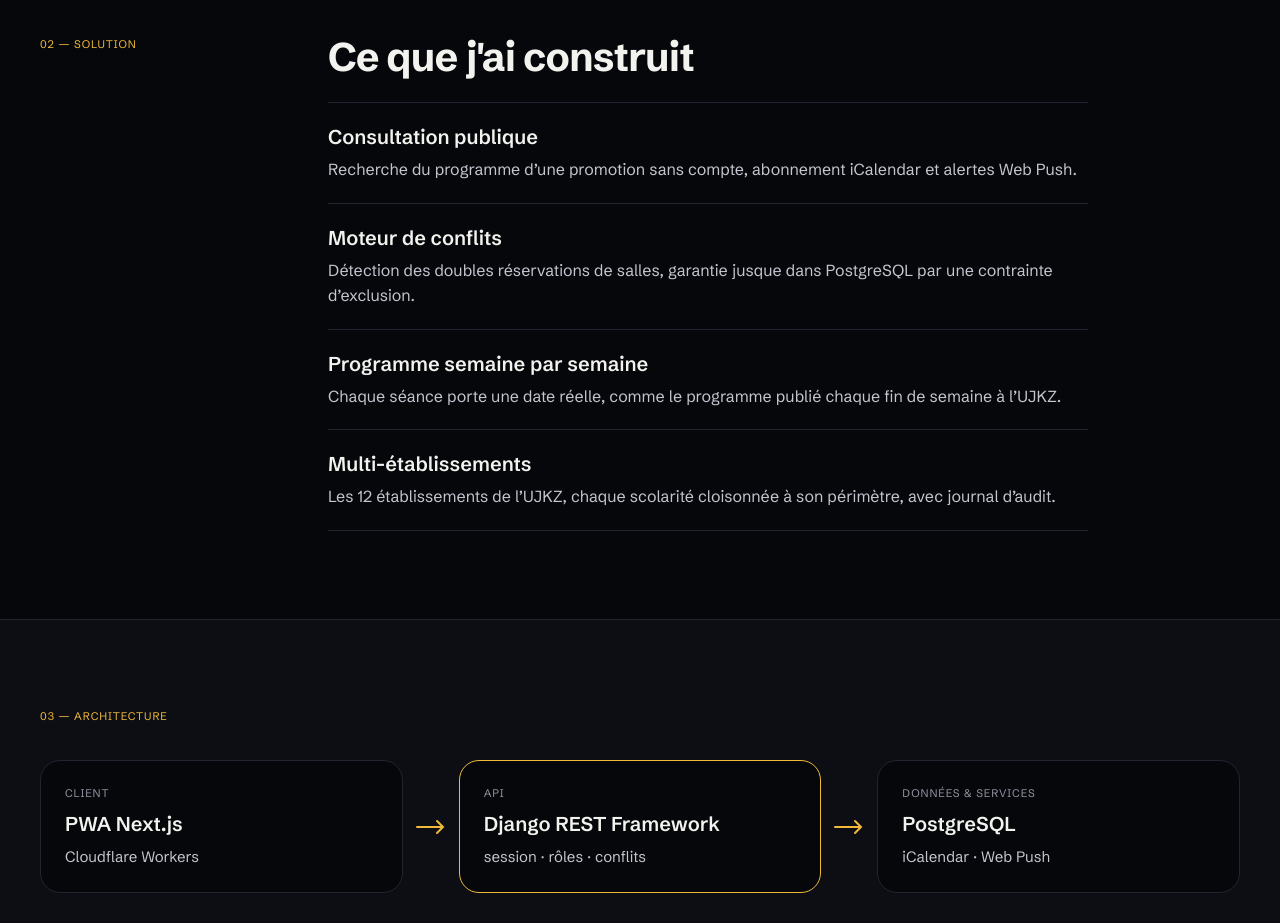
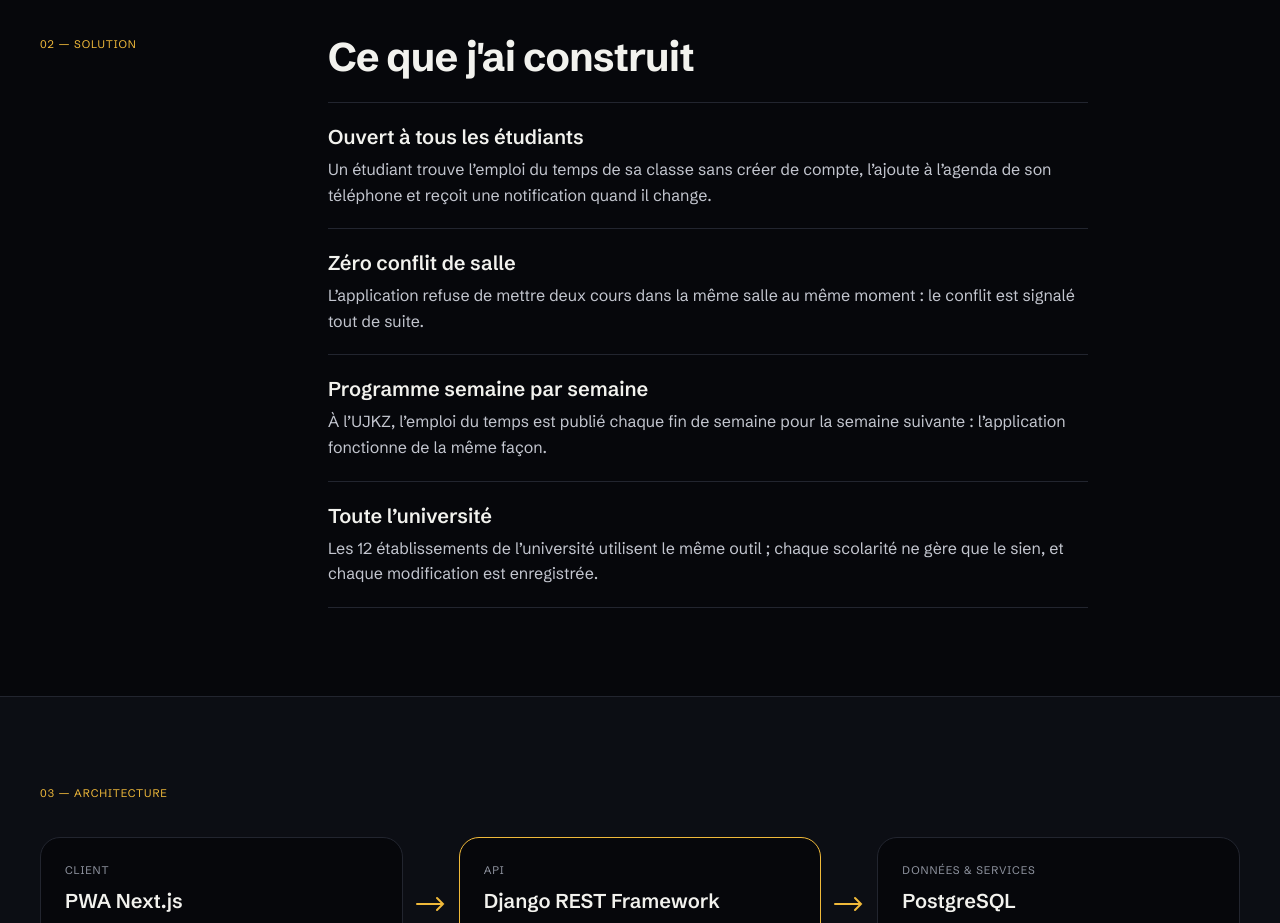
Before and after one commit to Ednik75/PORTFOLIO, a React (Vite) app: page /projets/campus-manager in a window 1280 px wide. Shown: the part 1440-2363 px from the top of the page. Built offline with nearby package versions, Linux system fonts and the light colour scheme.

Commit message:
Réécrit les fonctionnalités des projets en langage simple
Co-Authored-By: Claude Opus 5.5 <noreply@anthropic.com>
Claude-Session: https://claude.ai/code/session_018NZun9XzD8psAX51BvS6Es

```diff
--- a/src/data/projects.js
+++ b/src/data/projects.js
@@ -34,19 +34,19 @@ export const projects = [
         },
         {
           title: 'Boutiques sur la carte',
-          text: 'Boutiques géolocalisées sur une carte interactive Leaflet, avec avis clients (note et commentaire).',
+          text: 'Le client voit les boutiques proches de lui sur une carte, et peut leur laisser une note et un avis.',
         },
         {
           title: 'Commande et paiement local',
-          text: 'Orange Money, Moov Money, Wave ou paiement à la livraison ; reçu par email à la commande et à la livraison.',
+          text: 'Le client paie avec Orange Money, Moov Money, Wave ou à la livraison, et reçoit un reçu par email.',
         },
         {
           title: 'Espace commerçant complet',
-          text: 'Produits avec photos, stock avec seuils d’alerte et historique, statistiques de vente en graphiques.',
+          text: 'Le commerçant ajoute ses produits avec photos, suit son stock (alerte quand il baisse) et voit ses ventes en graphiques.',
         },
         {
-          title: 'Sécurité soignée',
-          text: 'JWT, bcrypt, connexion Google, limitation de débit anti brute-force et décrément de stock transactionnel.',
+          title: 'Sécurisé',
+          text: 'Mots de passe chiffrés, connexion avec Google, protection contre les tentatives de piratage, et jamais deux clients pour le dernier article en stock.',
         },
       ],
       architecture: [
@@ -90,20 +90,20 @@ export const projects = [
         '[À RÉDIGER : en 3–4 phrases, comment les emplois du temps étaient gérés à l’UJKZ avant, et ce qui posait problème.]',
       features: [
         {
-          title: 'Consultation publique',
-          text: 'Recherche du programme d’une promotion sans compte, abonnement iCalendar et alertes Web Push.',
+          title: 'Ouvert à tous les étudiants',
+          text: 'Un étudiant trouve l’emploi du temps de sa classe sans créer de compte, l’ajoute à l’agenda de son téléphone et reçoit une notification quand il change.',
         },
         {
-          title: 'Moteur de conflits',
-          text: 'Détection des doubles réservations de salles, garantie jusque dans PostgreSQL par une contrainte d’exclusion.',
+          title: 'Zéro conflit de salle',
+          text: 'L’application refuse de mettre deux cours dans la même salle au même moment : le conflit est signalé tout de suite.',
         },
         {
           title: 'Programme semaine par semaine',
-          text: 'Chaque séance porte une date réelle, comme le programme publié chaque fin de semaine à l’UJKZ.',
+          text: 'À l’UJKZ, l’emploi du temps est publié chaque fin de semaine pour la semaine suivante : l’application fonctionne de la même façon.',
         },
         {
-          title: 'Multi-établissements',
-          text: 'Les 12 établissements de l’UJKZ, chaque scolarité cloisonnée à son périmètre, avec journal d’audit.',
+          title: 'Toute l’université',
+          text: 'Les 12 établissements de l’université utilisent le même outil ; chaque scolarité ne gère que le sien, et chaque modification est enregistrée.',
         },
       ],
       architecture: [
@@ -146,15 +146,15 @@ export const projects = [
       features: [
         {
           title: 'Catalogue de destinations',
-          text: 'Les touristes parcourent les destinations, consultent les avis et gèrent leur profil.',
+          text: 'Le touriste découvre les sites à visiter au Burkina Faso et lit les avis des autres visiteurs.',
         },
         {
           title: 'Réservation et paiement',
-          text: 'Réservation en ligne, paiement (simulé pour l’instant) et suivi dans « Mes réservations ».',
+          text: 'Il réserve sa visite en ligne et la retrouve dans « Mes réservations ». Le paiement est simulé pour l’instant.',
         },
         {
           title: 'Tableau de bord admin',
-          text: 'Une application séparée pour gérer les destinations et confirmer les réservations.',
+          text: 'Un espace réservé à l’administration pour ajouter des destinations et confirmer les réservations.',
         },
       ],
       architecture: [
@@ -186,19 +186,19 @@ export const projects = [
       features: [
         {
           title: 'Essayage virtuel',
-          text: 'La monture se superpose au visage en temps réel via la caméra (MediaPipe + canvas), adaptée à sa forme.',
+          text: 'Le client allume sa caméra et voit les lunettes directement sur son visage avant de les acheter.',
         },
         {
-          title: 'Ordonnance lue par OCR',
-          text: 'Upload d’une ordonnance (image ou PDF) et extraction automatique OD/OG avec Tesseract et OpenCV.',
+          title: 'Ordonnance lue automatiquement',
+          text: 'Le client envoie une photo de son ordonnance : l’application lit toute seule les corrections de chaque œil.',
         },
         {
           title: 'Commande de bout en bout',
-          text: 'Assurance, codes promo, réductions famille, paiement Orange Money, Wave ou carte, suivi par statut et email.',
+          text: 'Assurance, codes promo, réductions pour la famille, paiement Orange Money, Wave ou carte, et suivi de la commande par email.',
         },
         {
-          title: 'Back-office opticien',
-          text: 'Montures et stock avec alertes, commandes, statistiques et campagnes SMS marketing.',
+          title: 'Espace opticien',
+          text: 'L’opticien gère ses lunettes et son stock, traite les commandes, suit ses ventes et envoie des SMS à ses clients.',
         },
       ],
       architecture: [
```
